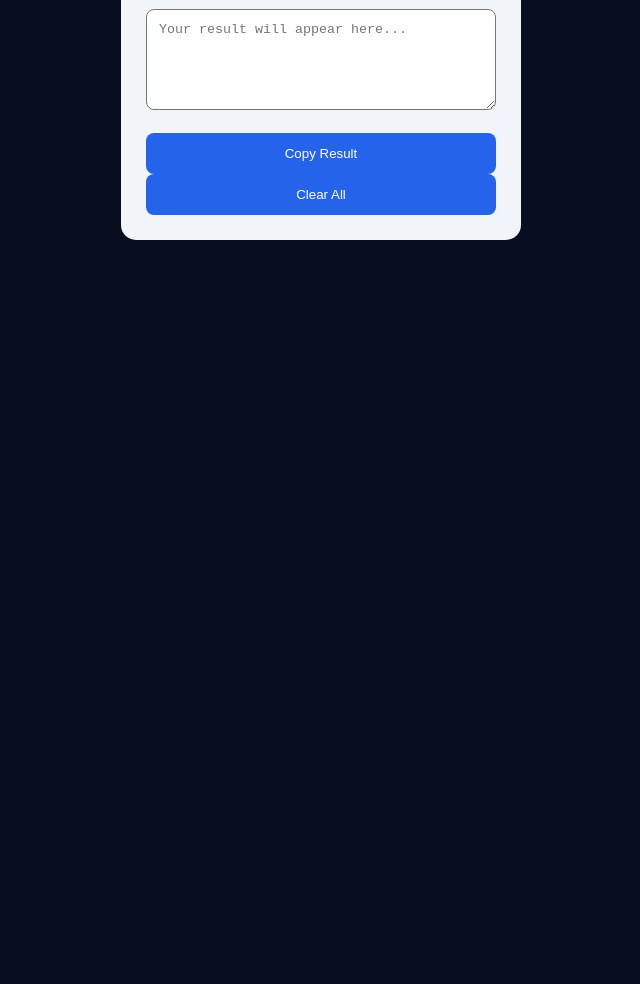
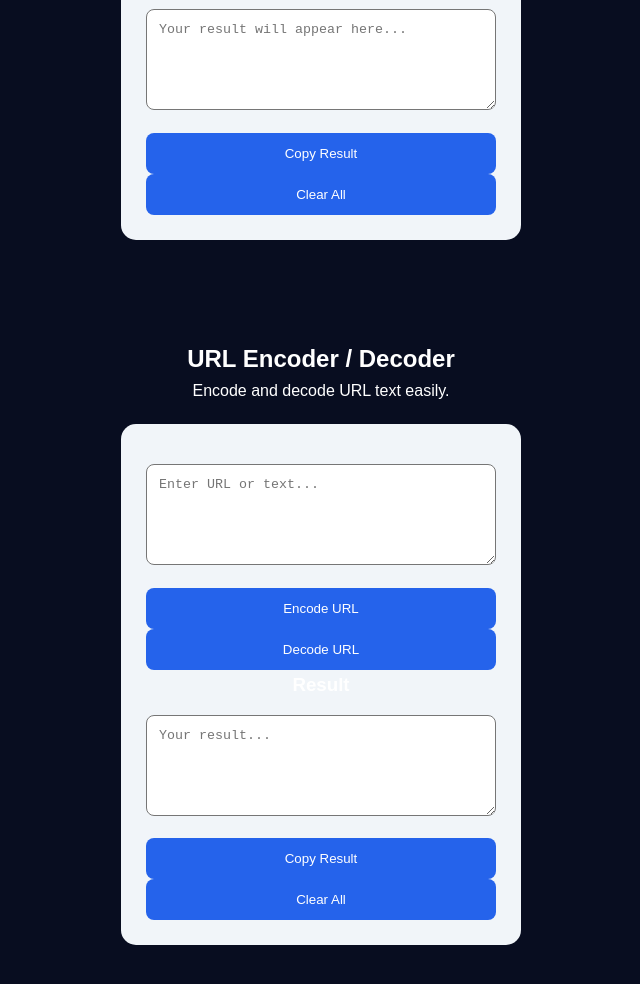
Before and after one commit to aaltufaltu414/my-first-website, a plain HTML site: page index.html in a window 1280 px wide. Shown: the part 6127-7111 px from the top of the page, without its empty margins (319-959 px from the left). Before the commit the page ends 6427 px from the top, so only its background shows below. Drawn offline with nearby package versions, Linux system fonts and the light colour scheme.

Commit message:
Add URL Encoder/Decoder section to index.html

```diff
--- a/index.html
+++ b/index.html
@@ -1031,5 +1031,81 @@ document.getElementById("base64Clear").addEventListener("click", function() {
 });
 </script>
 
+<!-- URL ENCODER / DECODER -->
+<section id="url-encoder" class="tool-section">
+  <h2>URL Encoder / Decoder</h2>
+  <p>Encode and decode URL text easily.</p>
+
+  <div class="age-box">
+    <textarea id="urlInput"
+      rows="5"
+      placeholder="Enter URL or text..."
+      style="width:100%;padding:12px;margin:15px 0;border-radius:8px;"></textarea>
+
+    <button type="button" onclick="encodeURL()">Encode URL</button>
+    <button type="button" onclick="decodeURL()">Decode URL</button>
+
+    <h3>Result</h3>
+
+    <textarea id="urlOutput"
+      rows="5"
+      readonly
+      placeholder="Your result..."
+      style="width:100%;padding:12px;margin:15px 0;border-radius:8px;"></textarea>
+
+    <button type="button" onclick="copyURL()">Copy Result</button>
+    <button type="button" onclick="clearURL()">Clear All</button>
+
+    <p id="urlMessage"></p>
+  </div>
+</section>
+
+<script>
+function encodeURL() {
+  const input = document.getElementById("urlInput").value;
+
+  if (!input) {
+    document.getElementById("urlMessage").textContent = "Enter some text.";
+    return;
+  }
+
+  document.getElementById("urlOutput").value = encodeURIComponent(input);
+  document.getElementById("urlMessage").textContent = "URL encoded successfully!";
+}
+
+function decodeURL() {
+  const input = document.getElementById("urlInput").value;
+
+  try {
+    document.getElementById("urlOutput").value = decodeURIComponent(input);
+    document.getElementById("urlMessage").textContent = "URL decoded successfully!";
+  } catch (error) {
+    document.getElementById("urlMessage").textContent = "Invalid encoded URL!";
+  }
+}
+
+async function copyURL() {
+  const output = document.getElementById("urlOutput").value;
+
+  if (!output) {
+    document.getElementById("urlMessage").textContent = "Nothing to copy.";
+    return;
+  }
+
+  try {
+    await navigator.clipboard.writeText(output);
+    document.getElementById("urlMessage").textContent = "Copied successfully!";
+  } catch (error) {
+    document.getElementById("urlMessage").textContent = "Copy unavailable. Copy manually.";
+  }
+}
+
+function clearURL() {
+  document.getElementById("urlInput").value = "";
+  document.getElementById("urlOutput").value = "";
+  document.getElementById("urlMessage").textContent = "Cleared!";
+}
+</script>
+
 </body>
 </html>
```
